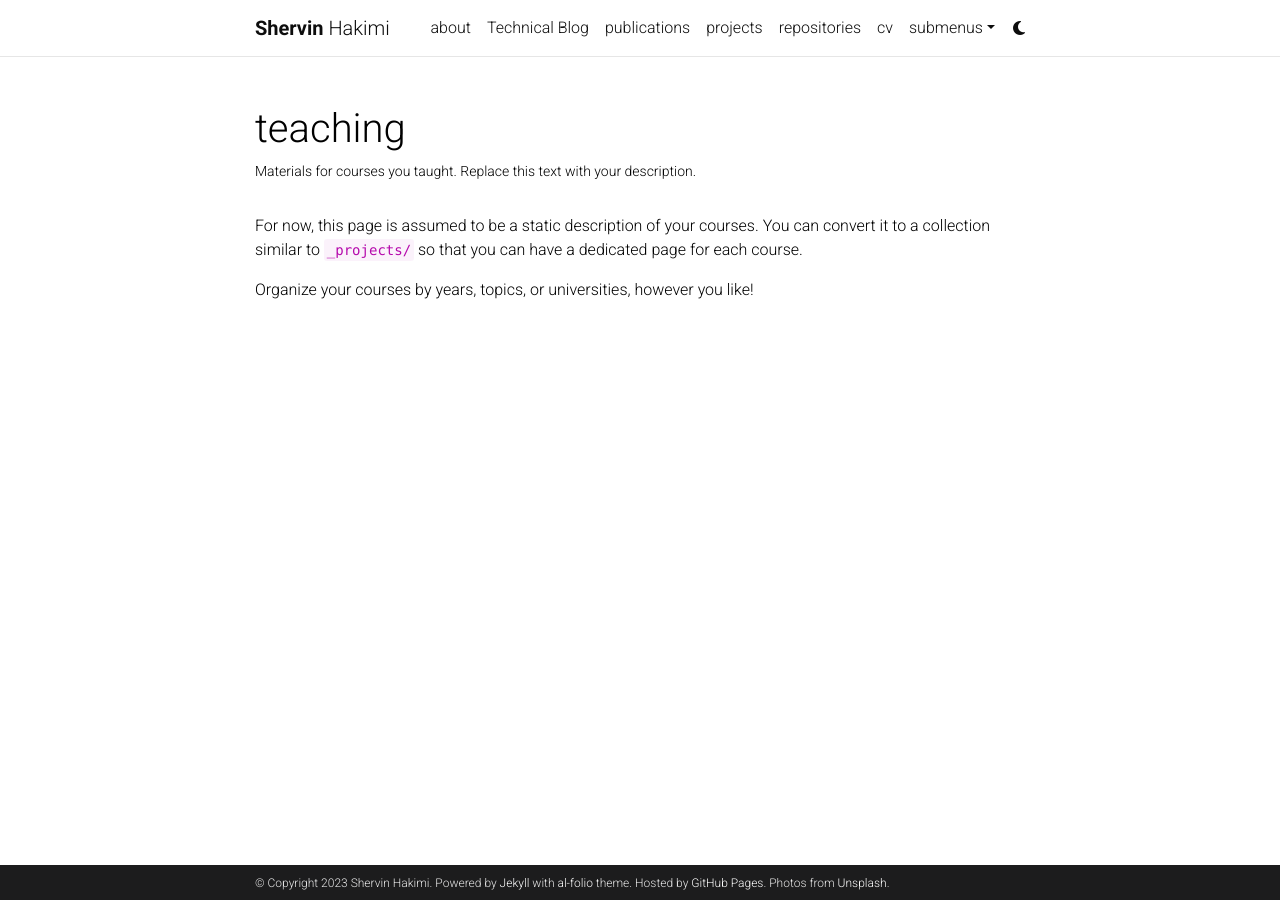
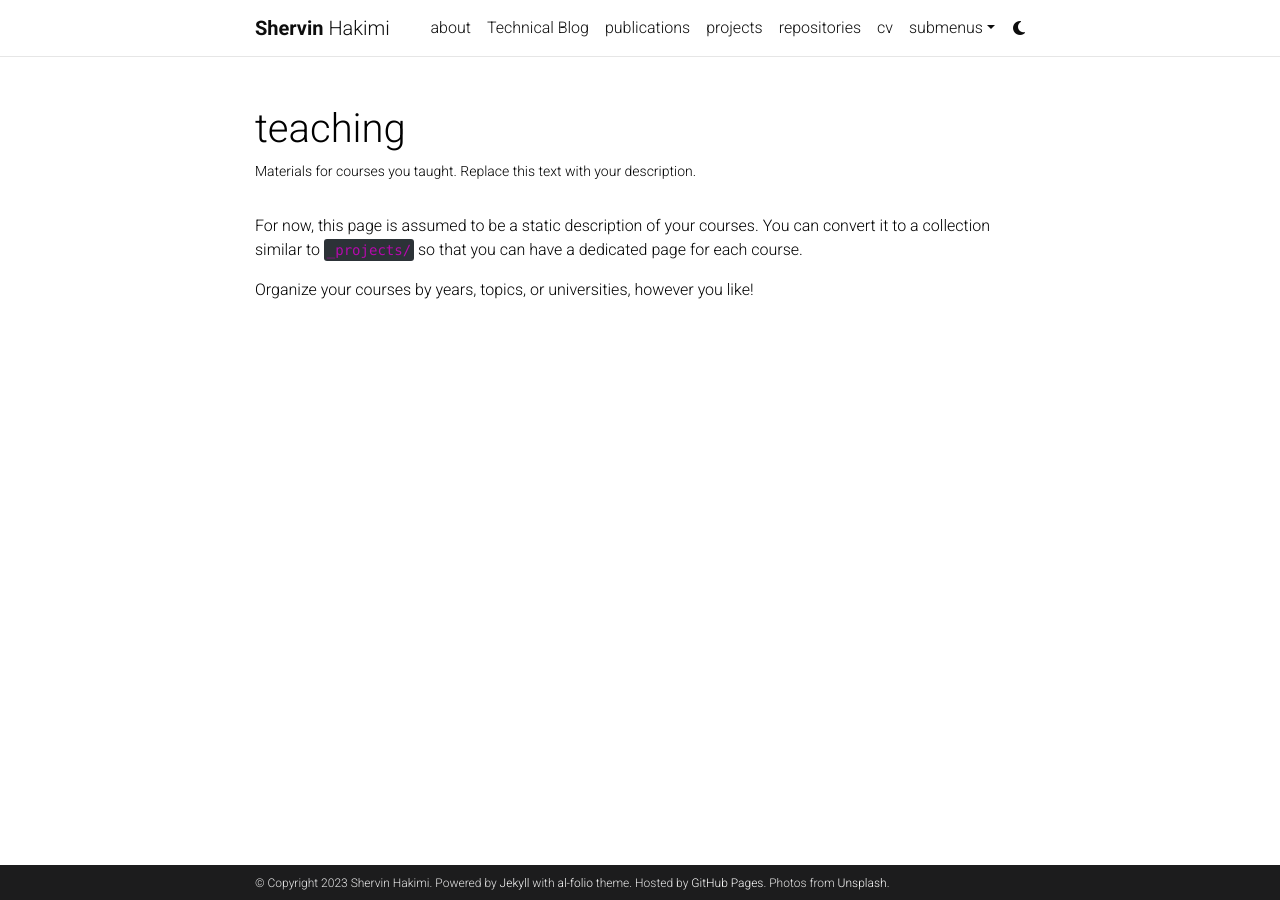
Before and after one commit to Shervinhk/old-shervinhk.github.io, a Jekyll site: the page built from _pages/teaching.md, in a window 1280 px wide. Built offline with Jekyll 4.4.1, drawn with Linux system fonts in a browser that asks for light colours; full-size pictures stand in for the smaller copies a plugin makes; comment, search, counter and statistics services are not loaded; a style sheet for code colours, icons or effects is not loaded.

Commit message:
Update _variables.scss

```diff
--- a/_sass/_variables.scss
+++ b/_sass/_variables.scss
@@ -34,5 +34,5 @@
 
 // Theme colors
 
-$code-bg-color-light:     rgba($purple-color, 0.05);
+$code-bg-color-light:     #2c3237 !default; //rgba($purple-color, 0.05);
 $code-bg-color-dark:      #2c3237 !default;
```
